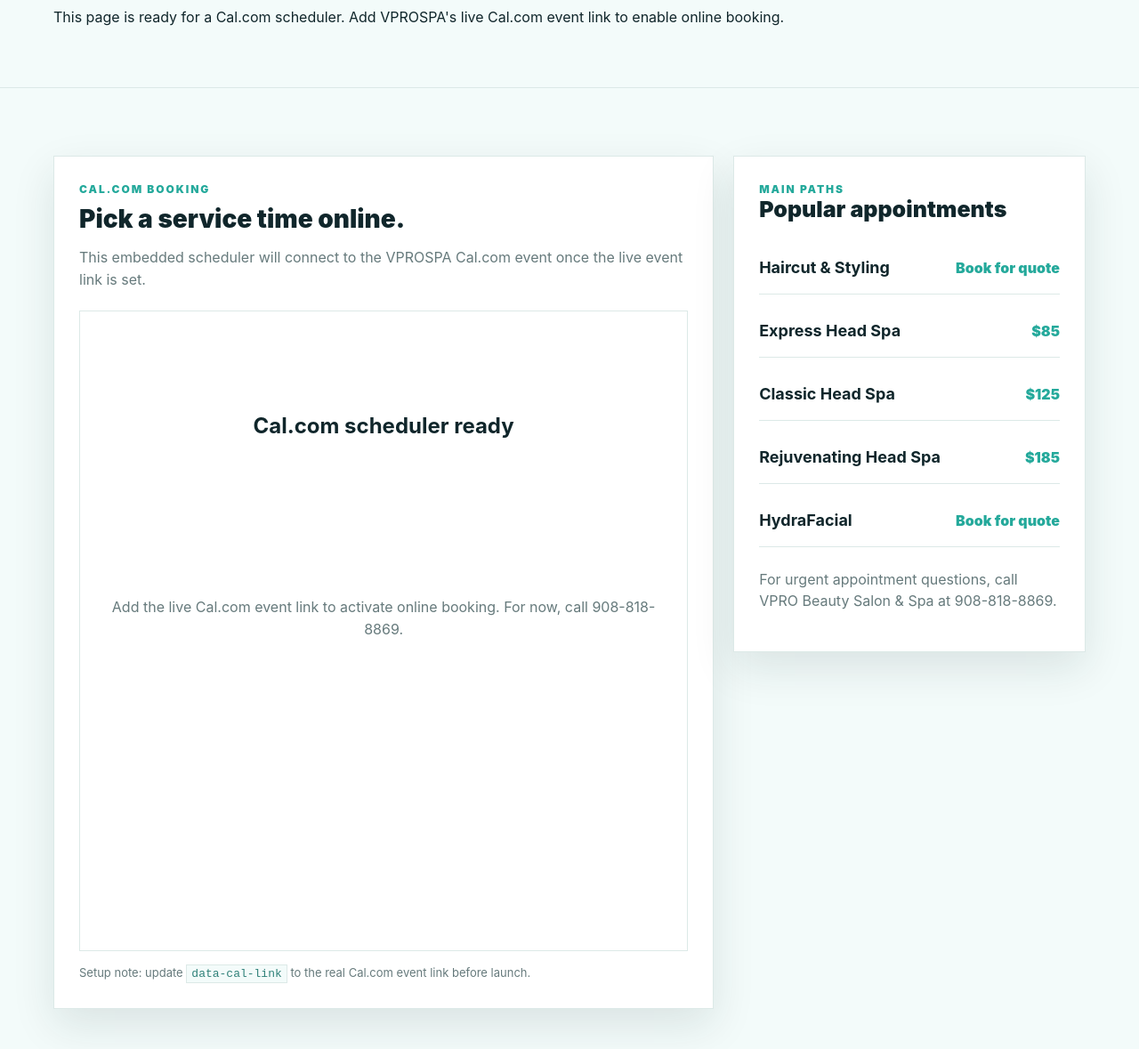
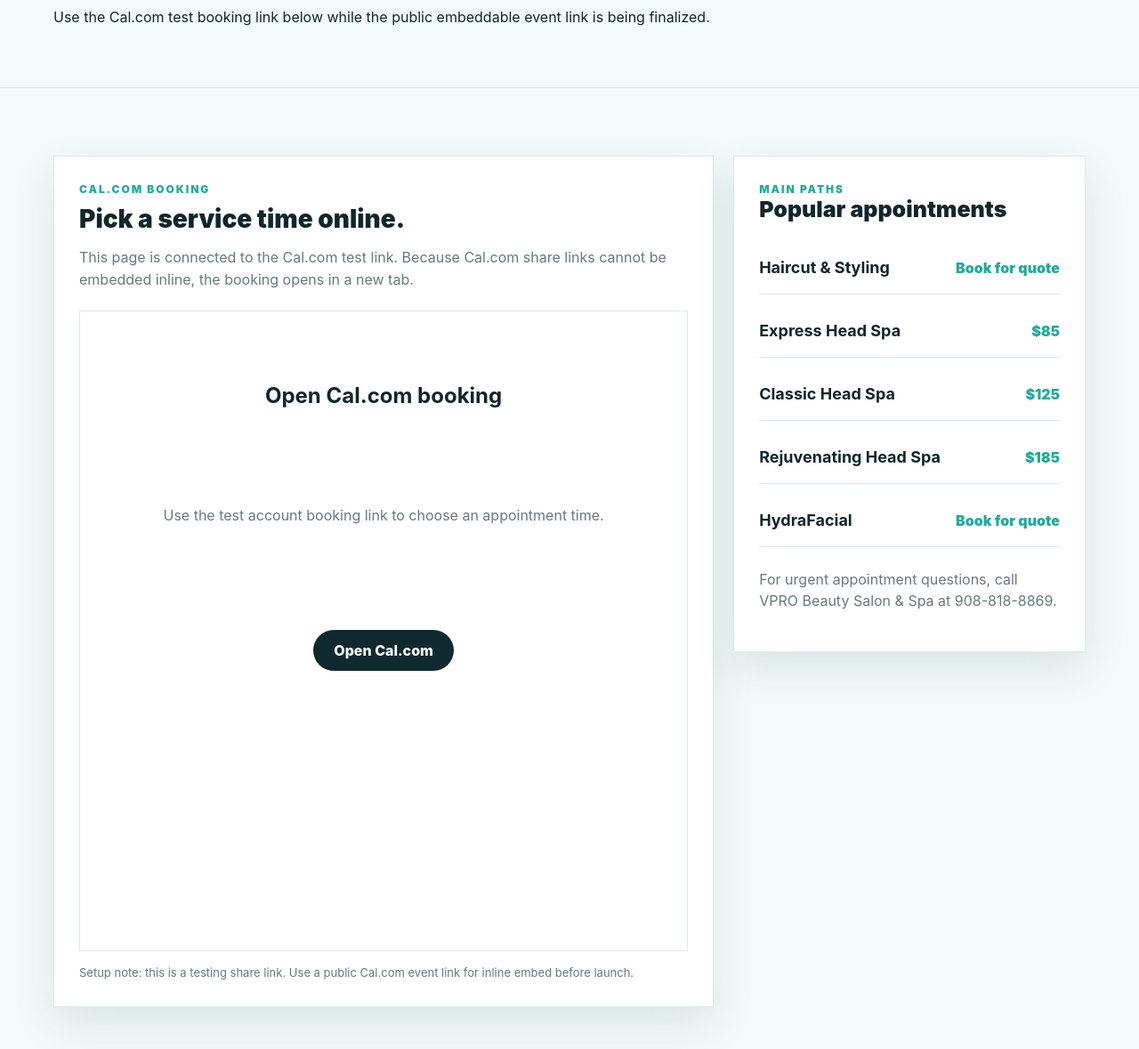
Before and after one commit to CathySong/vprospa, a website built with Vite: page booking/index.html in a window 1280 px wide. Shown: the part 381-1560 px from the top of the page at 89% size. Built offline with nearby package versions, Linux system fonts and the light colour scheme.

Commit message:
Use Cal.com test booking link

```diff
--- a/booking/index.html
+++ b/booking/index.html
@@ -12,20 +12,21 @@
     <div class="topbar"><div class="topbar__inner"><span>165 Speedwell Ave, Morris Plains, NJ 07950</span><a href="tel:9088188869">Call 908-818-8869</a></div></div>
     <header class="nav"><a class="brand" href="../"><img src="../assets/vpro-logo-v.png" alt="VPRO Beauty Salon & Spa logo"><span>VPROSPA</span></a><nav class="nav__links"><a href="../services/">Services</a><a href="../store/">Store</a><a href="../gift-card/">Gift Card</a></nav><a class="btn btn--dark" href="#cal-booking">Start Booking</a></header>
     <main>
-      <section class="page-hero"><div class="wrap"><div class="eyebrow">Online Booking</div><h1>Book your VPRO appointment directly.</h1><p>This page is ready for a Cal.com scheduler. Add VPROSPA's live Cal.com event link to enable online booking.</p></div></section>
+      <section class="page-hero"><div class="wrap"><div class="eyebrow">Online Booking</div><h1>Book your VPRO appointment directly.</h1><p>Use the Cal.com test booking link below while the public embeddable event link is being finalized.</p></div></section>
       <section class="section">
         <div class="wrap cal-booking-layout">
           <div class="panel cal-panel">
             <div class="eyebrow">Cal.com Booking</div>
             <h3>Pick a service time online.</h3>
-            <p>This embedded scheduler will connect to the VPROSPA Cal.com event once the live event link is set.</p>
-            <div id="cal-booking" class="cal-inline" data-cal-link="" aria-label="VPROSPA Cal.com booking calendar">
+            <p>This page is connected to the Cal.com test link. Because Cal.com share links cannot be embedded inline, the booking opens in a new tab.</p>
+            <div id="cal-booking" class="cal-inline" data-cal-link="https://app.cal.com/links/1cF1mktwpGjzDCp6nQYkfP?date=2026-10-14" aria-label="VPROSPA Cal.com booking calendar">
               <div class="cal-fallback">
-                <strong>Cal.com scheduler ready</strong>
-                <span>Add the live Cal.com event link to activate online booking. For now, call 908-818-8869.</span>
+                <strong>Open Cal.com booking</strong>
+                <span>Use the test account booking link to choose an appointment time.</span>
+                <a class="btn btn--dark cal-external-link" href="https://app.cal.com/links/1cF1mktwpGjzDCp6nQYkfP?date=2026-10-14" target="_blank" rel="noopener noreferrer">Open Cal.com</a>
               </div>
             </div>
-            <p class="cal-note">Setup note: update <code>data-cal-link</code> to the real Cal.com event link before launch.</p>
+            <p class="cal-note">Setup note: this is a testing share link. Use a public Cal.com event link for inline embed before launch.</p>
           </div>
           <div class="panel">
             <div class="eyebrow">Main Paths</div>
--- a/main.js
+++ b/main.js
@@ -17,9 +17,12 @@
 
 if (calEmbed) {
   const calLink = (calEmbed.dataset.calLink || "").trim();
+  const isExternalCalLink = /^https:\/\/app\.cal\.com\/links\//.test(calLink);
 
   if (!calLink) {
     calEmbed.dataset.calStatus = "pending";
+  } else if (isExternalCalLink) {
+    calEmbed.dataset.calStatus = "external";
   } else {
     calEmbed.dataset.calStatus = "active";
 
--- a/styles.css
+++ b/styles.css
@@ -631,6 +631,10 @@
   font-size: 24px;
 }
 
+.cal-external-link {
+  margin-top: 12px;
+}
+
 .cal-note {
   margin: 14px 0 0;
   font-size: 13px;
```
